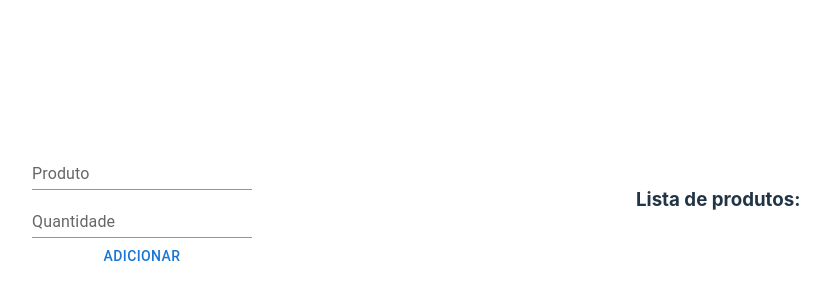
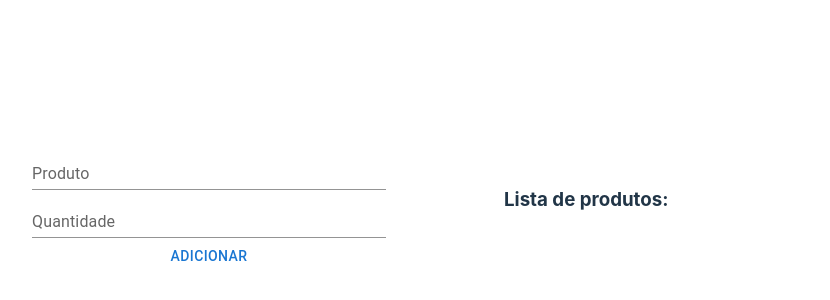
Before and after one commit to lucasborba111/market-todo-list, a React (Vite) app: page / in a window 1280 px wide. Shown: the part 192-492 px from the top of the page, without its empty margins (18-848 px from the left). Built offline with nearby package versions, Linux system fonts and the light colour scheme.

Commit message:
Form para criar novos itens

```diff
--- a/src/components/TodoListForm.jsx
+++ b/src/components/TodoListForm.jsx
@@ -1,35 +1,15 @@
-import { useState, useRef, useEffect } from "react";
+import { useRef } from "react";
 import { Grid, TextField , Button } from "@mui/material";
 
-export function TodoListForm() {
-    const [list, setList] = useState([]);
+export function TodoListForm({ createItem }) {
     const productName = useRef('');
     const quantity = useRef('');
 
-    useEffect(() => {
-        console.log(list);
-    }, [list]);
-
-    function createItem(e) {
-        e.preventDefault();
-        setList((prevList) => [
-            ...prevList,
-            {
-                productName: productName.current.value,
-                quantity: quantity.current.value
-            }
-        ]);
-        productName.current.value = '';
-        quantity.current.value = '';
-    }
-
     return (
-      <form onSubmit={createItem}>
-        <Grid container direction='column'>
-          <TextField name="productName" inputRef={productName} type="text" label="Produto" variant="standard" />
-          <TextField name="quantity" inputRef={quantity} type="number" label="Quantidade" variant="standard" />
-          <Button type='submit'>Adicionar</Button>
-        </Grid>
-      </form>
+      <Grid container direction='column' sx={{flex: 0.3}}>
+        <TextField name="productName" inputRef={productName} type="text" label="Produto" variant="standard" />
+        <TextField name="quantity" inputProps={{min: 0, step: 1}} inputRef={quantity} type="number" label="Quantidade" variant="standard" />
+        <Button onClick={() => createItem(productName, quantity)} > Adicionar </Button>
+      </Grid>
     );
 }
```
